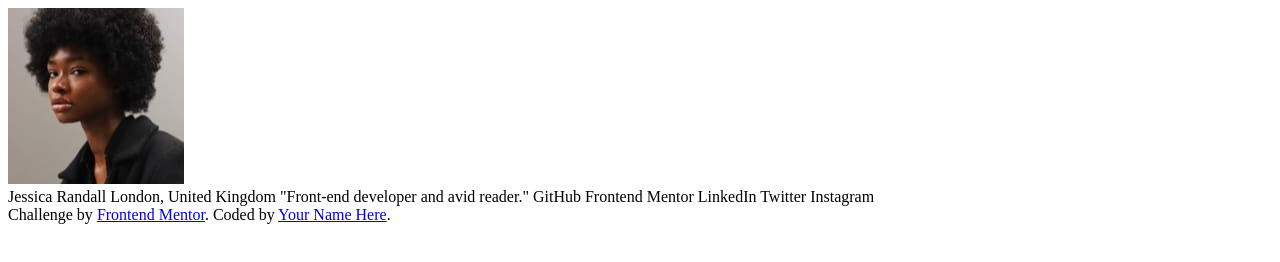
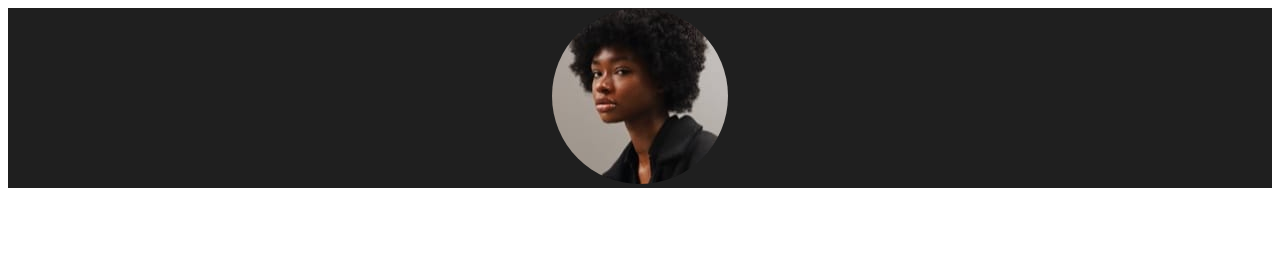
Before and after one commit to WaraFernandez/social-links-profile, a plain HTML site: page index.html in a window 1280 px wide. Drawn offline with Linux system fonts and the light colour scheme.

Commit message:
estilos realizados

```diff
--- a/index.html
+++ b/index.html
@@ -10,25 +10,11 @@
 <link rel="stylesheet" href="./styles/styles.css">
  </head>
 <body>
-  <section>
+  <section class="profile">
     <header>
       <img src="./assets/images/avatar-jessica.jpeg" alt="Perfil de jessica">
     </header>
   </section>
 
-  Jessica Randall
-  London, United Kingdom
-  "Front-end developer and avid reader."
-
-  GitHub
-  Frontend Mentor
-  LinkedIn
-  Twitter
-  Instagram
-
-  <div class="attribution">
-    Challenge by <a href="https://www.frontendmentor.io?ref=challenge" target="_blank">Frontend Mentor</a>.
-    Coded by <a href="#">Your Name Here</a>.
-  </div>
 </body>
 </html>
--- a/styles/styles.css
+++ b/styles/styles.css
@@ -0,0 +1,15 @@
+:root{
+    --Green: hsl(75, 94%, 57%);
+    --White: hsl(0, 0%, 100%);
+    --Grey-700: hsl(0, 0%, 20%);
+    --Grey-800: hsl(0, 0%, 12%);
+    --Grey-900: hsl(0, 0%, 8%);
+}
+.profile{
+    background: var(--Grey-800) ;
+    display: flex;
+    justify-content: center;
+}
+.profile img{
+    border-radius: 100%;
+}
```
Also changed, not shown: 1 other file.
